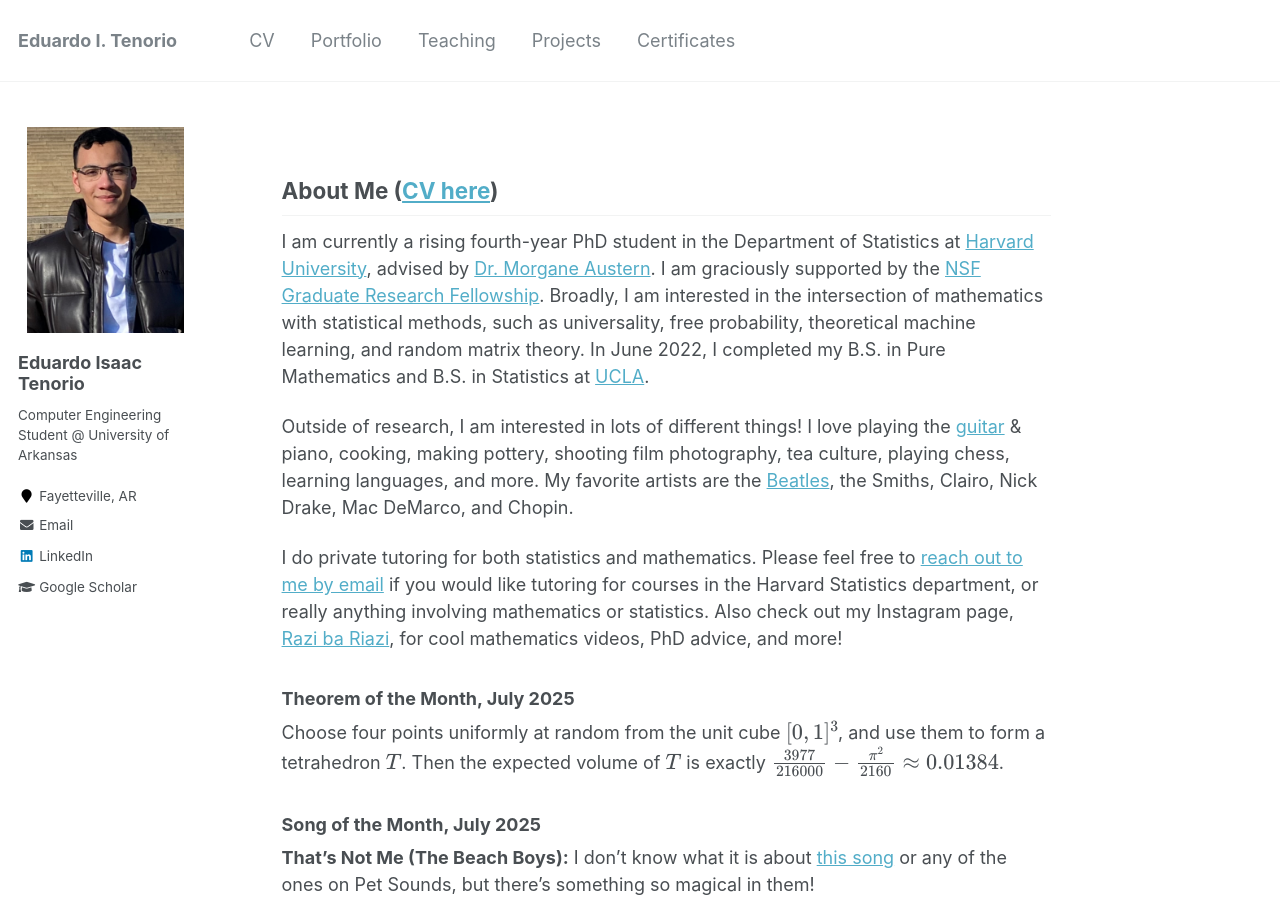
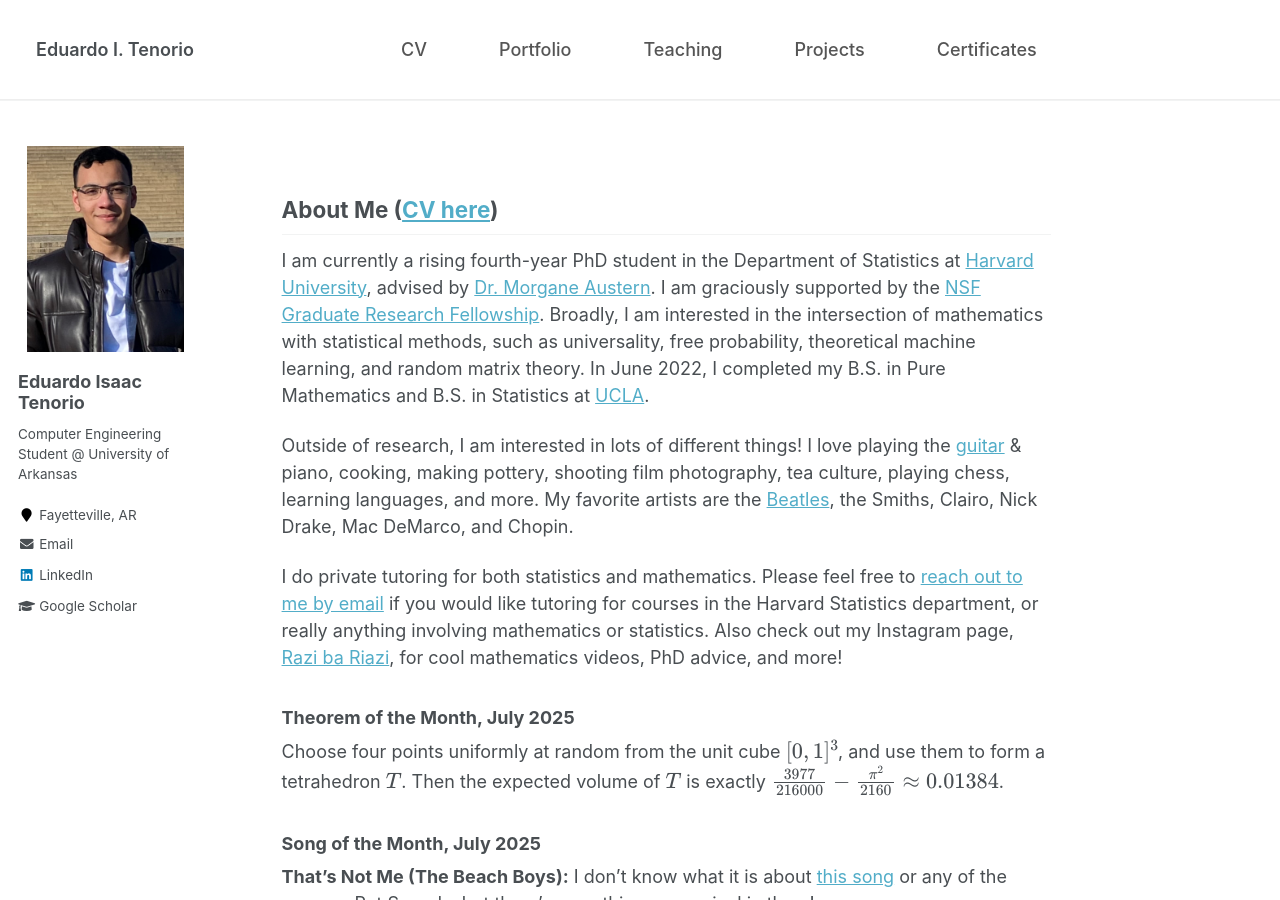
Before and after one commit to edtenorio/edtenorio.github.io, a Jekyll site: the page built from _pages/about.md, in a window 1280 px wide and 900 px high. Built offline with Jekyll 4.4.1, drawn with Linux system fonts in a browser that asks for light colours; formulas are drawn with MathJax 3.

Commit message:
Update masthead.html

```diff
--- a/_includes/masthead.html
+++ b/_includes/masthead.html
@@ -1,14 +1,19 @@
 {% include base_path %}
 
 <div class="masthead">
-  <div class="masthead__inner-wrap">
+  <div class="masthead__inner-wrap" style="display: flex; justify-content: space-between; align-items: center; padding: 1.5rem 2rem; border-bottom: 1px solid #eee;">
+
+    <!-- Left: Site Title stays where it is -->
+    <div style="font-weight: 600; font-size: 18px;">
+      <a href="{{ base_path }}/" style="text-decoration: none; color: inherit;">
+        {{ site.title }}
+      </a>
+    </div>
+
+    <!-- Right: Nav Menu floated to top right -->
     <div class="masthead__menu">
       <nav id="site-nav" class="greedy-nav">
-        <button><div class="navicon"></div></button>
-        <ul class="visible-links">
-          <li class="masthead__menu-item masthead__menu-item--lg">
-            <a href="{{ base_path }}/">{{ site.title }}</a>
-          </li>
+        <ul class="visible-links" style="display: flex; list-style: none; gap: 2rem; margin: 0; padding: 0;">
           {% for link in site.data.navigation.main %}
             {% if link.url contains 'http' %}
               {% assign domain = '' %}
@@ -16,12 +21,14 @@
               {% assign domain = base_path %}
             {% endif %}
             <li class="masthead__menu-item">
-              <a href="{{ domain }}{{ link.url }}">{{ link.title }}</a>
+              <a href="{{ domain }}{{ link.url }}" style="text-decoration: none; color: #555; font-weight: 500;">
+                {{ link.title }}
+              </a>
             </li>
           {% endfor %}
         </ul>
-        <ul class="hidden-links hidden"></ul>
       </nav>
     </div>
+
   </div>
 </div>
```
